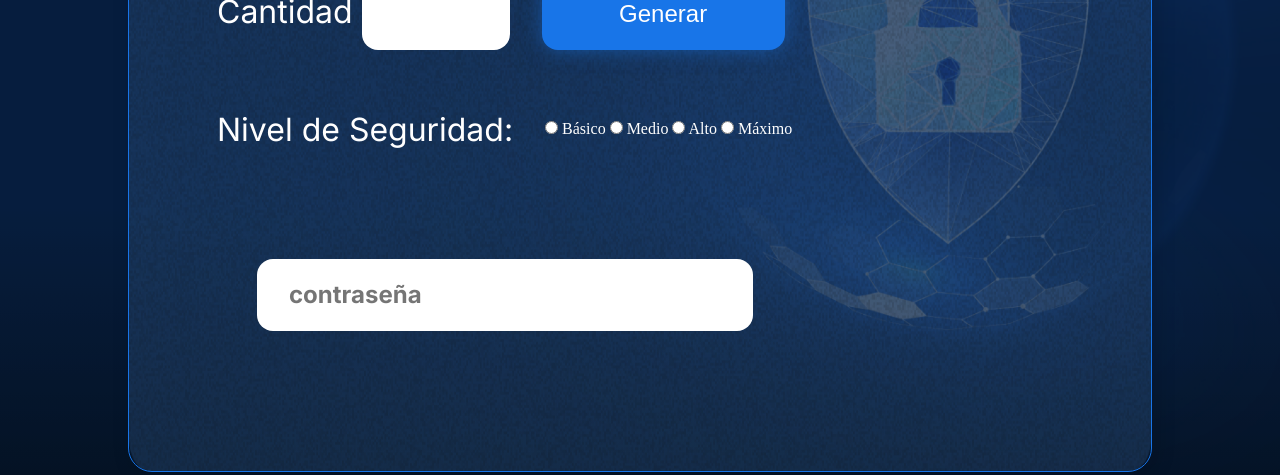
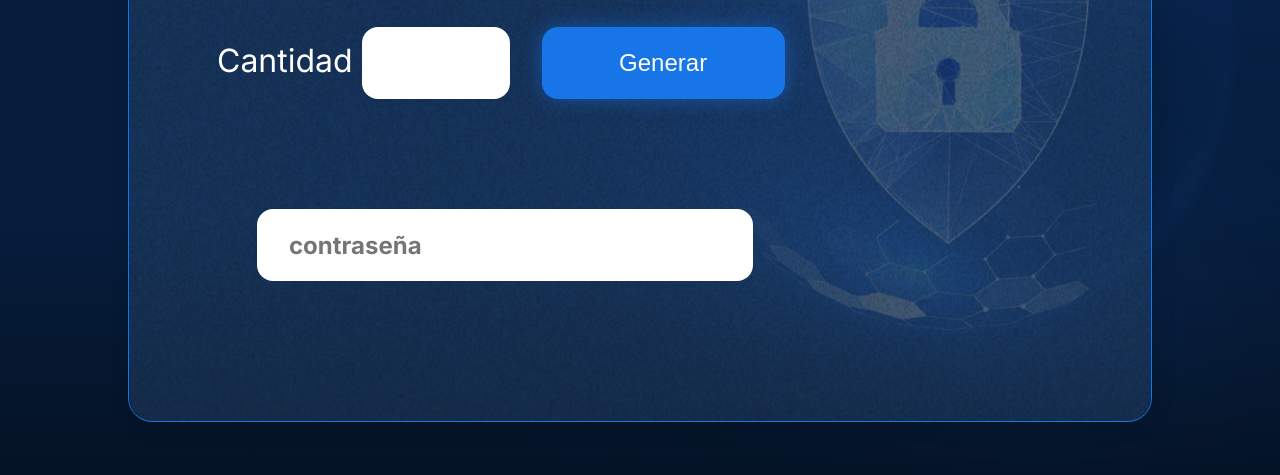
Before and after one commit to flinoz/Generador-de-contrase-as, a plain HTML site: page index.html in a window 1280 px wide. Shown: the part 325-800 px from the top of the page. Drawn offline with Linux system fonts and the light colour scheme.

Commit message:
Update index.html

```diff
--- a/index.html
+++ b/index.html
@@ -11,6 +11,7 @@
     <link rel="stylesheet" href="./assets/style.css">
 </head>
 <body>
+
     <main class="container">
         <div class="container__contenido">
             <div class="container__informacion">
@@ -18,38 +19,19 @@
                     <h1>Generador<span class="container__texto-azul"> de Contraseñas</span></h1>
                     <div class="container__campo">
                         <label class="texto__parrafo">Cantidad
-                            <input class="container__input" type="number" id="cantidad">
+                            <input class="container__input" type="number" id="cantidad" >
                         </label>
-                        <button class="boton" id="generar">Generar</button>
+                        <button class="boton" id="generar" >Generar</button>
                     </div>
                     <div class="container__campo">
-                        <label class="texto__parrafo">Nivel de Seguridad:</label>
-                        <div class="nivel-seguridad">
-                            <label class="nivel-seguridad__opcion">
-                                <input type="radio" id="nivel-basico" name="nivel-seguridad" value="básico">
-                                <span>Básico</span>
-                            </label>
-                            <label class="nivel-seguridad__opcion">
-                                <input type="radio" id="nivel-medio" name="nivel-seguridad" value="medio">
-                                <span>Medio</span>
-                            </label>
-                            <label class="nivel-seguridad__opcion">
-                                <input type="radio" id="nivel-alto" name="nivel-seguridad" value="alto">
-                                <span>Alto</span>
-                            </label>
-                            <label class="nivel-seguridad__opcion">
-                                <input type="radio" id="nivel-maximo" name="nivel-seguridad" value="máximo">
-                                <span>Máximo</span>
-                            </label>
-                        </div>
-                    </div>
-                    <div class="container__campo">
-                        <input class="container__contrasena" type="text" id="contrasena" placeholder="contraseña" readonly>
+                        <input class="container__contrasena" type="text" id="contrasena" placeholder="contraseña">
                     </div>
                 </div>
             </div>
         </div>
+
     </main>
+
     <script src="main.js"></script>
 </body>
 </html>
```
